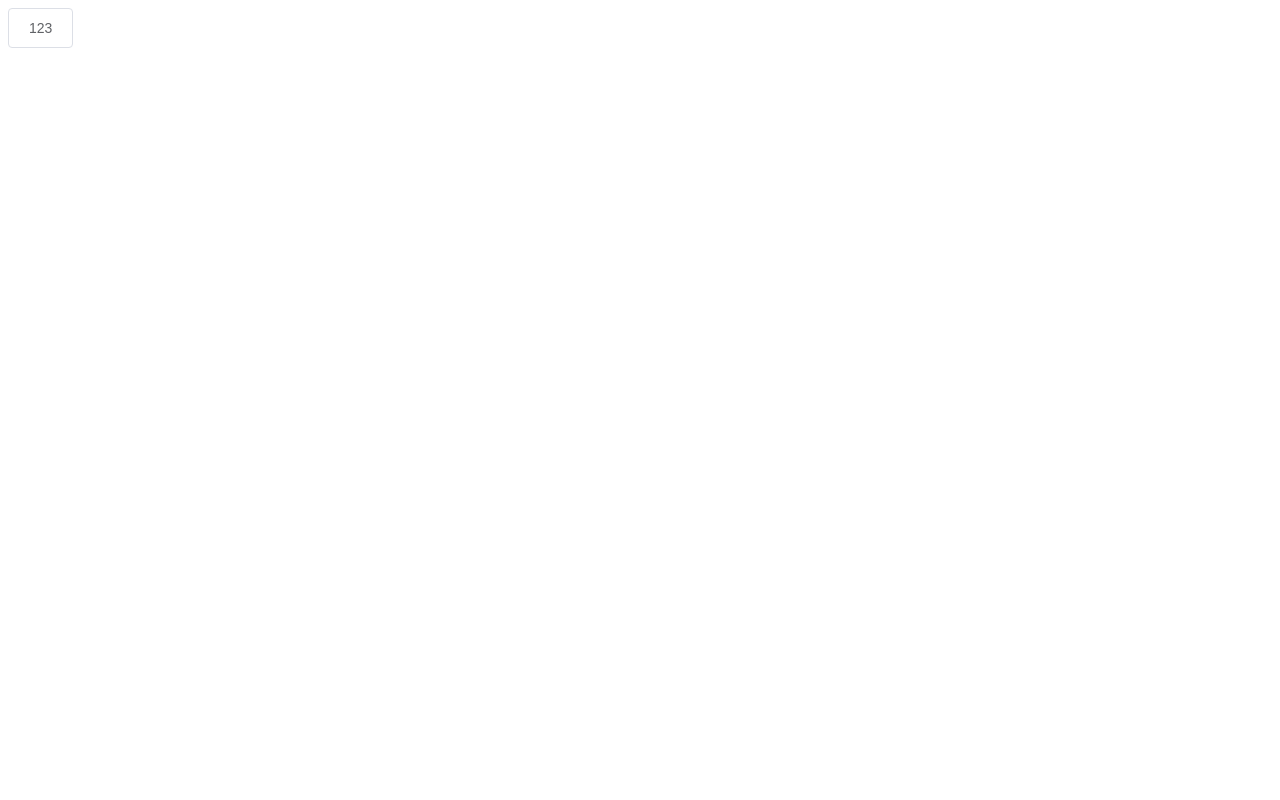
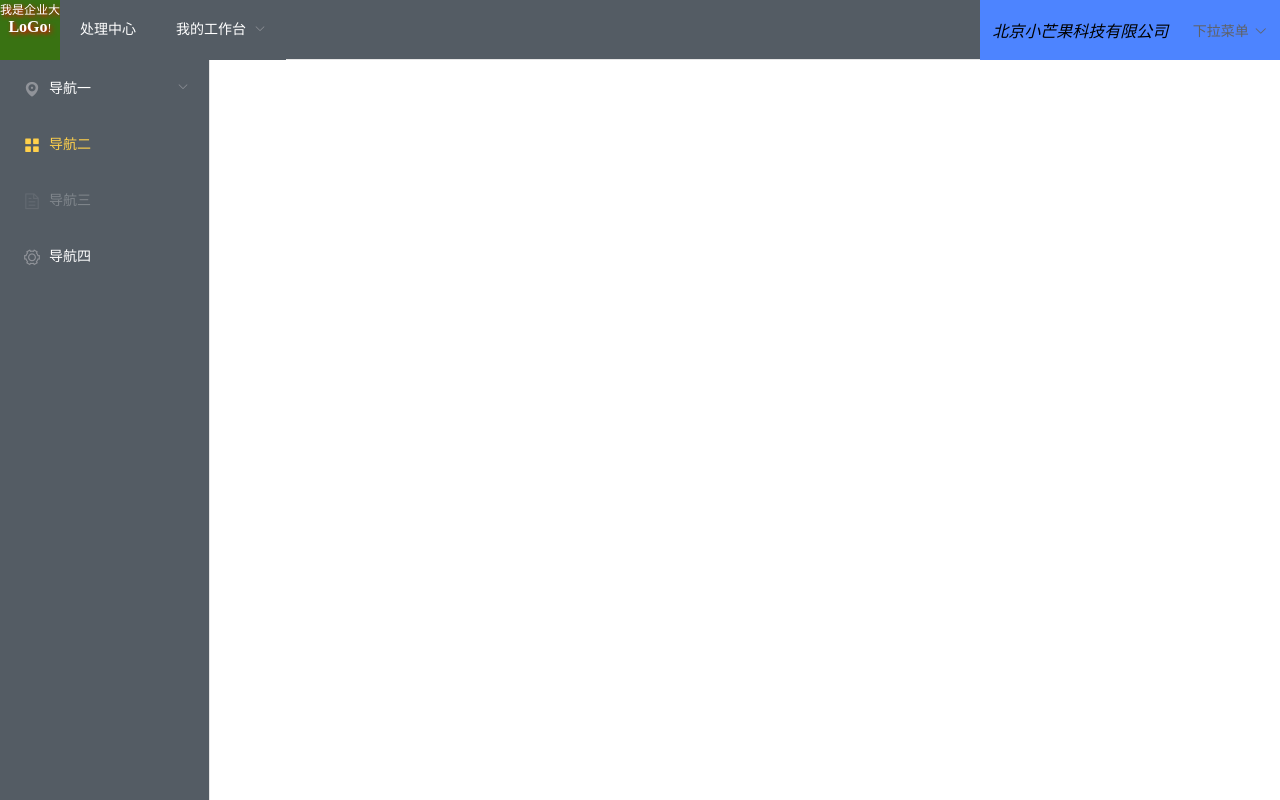
Before and after one commit to zakingwong/theWayOfMicroFrontend, a Vue app in the folder z-treasure/: page / in a window 1280 px wide. Built offline with nearby package versions, Linux system fonts and the light colour scheme.

Commit message:
feat: 完成部分页面

```diff
--- a/z-treasure/src/App.vue
+++ b/z-treasure/src/App.vue
@@ -1,5 +1,20 @@
 <template>
   <div id="app">
-    <el-button>123</el-button>
+    <router-view></router-view>
   </div>
 </template>
+<style lang="less">
+body {
+  padding: 0;
+  margin: 0;
+  position: absolute;
+  top: 0;
+  bottom: 0;
+  left: 0;
+  right: 0;
+  height: 100%;
+}
+#app {
+  height: 100%;
+}
+</style>
--- a/z-treasure/src/router/index.js
+++ b/z-treasure/src/router/index.js
@@ -3,7 +3,25 @@ import VueRouter from "vue-router";
 
 Vue.use(VueRouter);
 
-const routes = [];
+const loginC = {
+  path: "/login",
+  component: () => import("@/views/login/index"),
+};
+
+const contentRouter = [
+  {
+    path: "order",
+    component: () => import("@/views/order/index"),
+  },
+];
+
+const dashboardC = {
+  path: "/",
+  component: () => import("@/views/dashboard/index"),
+  children: [...contentRouter],
+};
+
+const routes = [loginC, dashboardC];
 
 const router = new VueRouter({
   routes,
--- /dev/null
+++ b/z-treasure/src/views/dashboard/headerNav.vue
@@ -0,0 +1,109 @@
+<template>
+  <div class="header-nav">
+    <div class="company-logo">
+      <span>我是企业大</span>
+      <b>LoGo</b>
+      <span>!</span>
+    </div>
+    <el-menu
+      :default-active="activeIdx"
+      class="header-menu"
+      mode="horizontal"
+      @select="handleSelect"
+      background-color="#545c64"
+      text-color="#fff"
+      active-text-color="#ffd04b"
+    >
+      <el-menu-item index="1">处理中心</el-menu-item>
+      <el-submenu index="2">
+        <template slot="title">我的工作台</template>
+        <el-menu-item index="2-1">选项1</el-menu-item>
+        <el-menu-item index="2-2">选项2</el-menu-item>
+        <el-menu-item index="2-3">选项3</el-menu-item>
+        <el-submenu index="2-4">
+          <template slot="title">选项4</template>
+          <el-menu-item index="2-4-1">选项1</el-menu-item>
+          <el-menu-item index="2-4-2">选项2</el-menu-item>
+          <el-menu-item index="2-4-3">选项3</el-menu-item>
+        </el-submenu>
+      </el-submenu>
+    </el-menu>
+    <div class="ops-area">
+      <div class="company-name">
+        <span class="cur-name">
+          <i>北</i>
+          <i>京</i>
+          <i>小</i>
+          <i>芒</i>
+          <i>果</i>
+          <i>科</i>
+          <i>技</i>
+          <i>有</i>
+          <i>限</i>
+          <i>公</i>
+          <i>司</i>
+        </span>
+      </div>
+      <div class="ops-buttons">
+        <el-dropdown>
+          <span class="el-dropdown-link">
+            下拉菜单<i class="el-icon-arrow-down el-icon--right"></i>
+          </span>
+          <el-dropdown-menu slot="dropdown">
+            <el-dropdown-item>企业信息</el-dropdown-item>
+            <el-dropdown-item>法人信息</el-dropdown-item>
+            <el-dropdown-item>退出登录</el-dropdown-item>
+          </el-dropdown-menu>
+        </el-dropdown>
+      </div>
+    </div>
+  </div>
+</template>
+<script>
+export default {
+  name: "headerNav",
+  data() {
+    return {
+      activeIdx: "0",
+    };
+  },
+  methods: {
+    handleSelect(key, keyPath) {
+      console.log(key, keyPath);
+    },
+  },
+};
+</script>
+<style lang="less">
+.header-nav {
+  display: flex;
+  flex-direction: row;
+  .company-logo {
+    width: 60px;
+    height: 60px;
+    text-align: center;
+    color: white;
+    text-shadow: 2px 2px 4px red;
+    background: #397212;
+    span {
+      font-size: 12px;
+    }
+  }
+  .header-menu {
+    flex: 1;
+  }
+  .ops-area {
+    width: 300px;
+    display: flex;
+    flex-direction: row;
+    align-items: center;
+    justify-content: space-around;
+    background-color: #4d84ff;
+    .cur-name {
+    }
+    .ops-buttons:hover {
+      cursor: pointer;
+    }
+  }
+}
+</style>
--- /dev/null
+++ b/z-treasure/src/views/dashboard/index.vue
@@ -0,0 +1,50 @@
+<template>
+  <div class="dashboard">
+    <headerNav class="top-part"></headerNav>
+    <div class="bottom-part">
+      <div class="side-bar-corver">
+        <sideBar></sideBar>
+      </div>
+      <div class="content">
+        <router-view></router-view>
+      </div>
+    </div>
+  </div>
+</template>
+<script>
+import headerNav from "./headerNav.vue";
+import sideBar from "./sidebar.vue";
+export default {
+  name: "DashboardPage",
+  components: {
+    sideBar,
+    headerNav,
+  },
+};
+</script>
+<style lang="less">
+.dashboard {
+  height: 100%;
+  display: flex;
+  flex-direction: column;
+  .top-part {
+    width: 100%;
+    height: 60px;
+  }
+  .bottom-part {
+    display: flex;
+    flex-direction: row;
+    flex: 1;
+    .side-bar-corver {
+      width: 210px;
+      height: 100%;
+      display: flex;
+      flex-direction: column;
+    }
+    .content {
+      flex: 1;
+      height: 100%;
+    }
+  }
+}
+</style>
--- /dev/null
+++ b/z-treasure/src/views/dashboard/sidebar.vue
@@ -0,0 +1,65 @@
+<template>
+  <div class="side-bar">
+    <el-menu
+      default-active="2"
+      class="side-bar-menu"
+      @open="handleOpen"
+      @close="handleClose"
+      background-color="#545c64"
+      text-color="#fff"
+      active-text-color="#ffd04b"
+    >
+      <el-submenu index="1">
+        <template slot="title">
+          <i class="el-icon-location"></i>
+          <span>导航一</span>
+        </template>
+        <el-menu-item-group>
+          <template slot="title">分组一</template>
+          <el-menu-item index="1-1">选项1</el-menu-item>
+          <el-menu-item index="1-2">选项2</el-menu-item>
+        </el-menu-item-group>
+        <el-menu-item-group title="分组2">
+          <el-menu-item index="1-3">选项3</el-menu-item>
+        </el-menu-item-group>
+        <el-submenu index="1-4">
+          <template slot="title">选项4</template>
+          <el-menu-item index="1-4-1">选项1</el-menu-item>
+        </el-submenu>
+      </el-submenu>
+      <el-menu-item index="2">
+        <i class="el-icon-menu"></i>
+        <span slot="title">导航二</span>
+      </el-menu-item>
+      <el-menu-item index="3" disabled>
+        <i class="el-icon-document"></i>
+        <span slot="title">导航三</span>
+      </el-menu-item>
+      <el-menu-item index="4">
+        <i class="el-icon-setting"></i>
+        <span slot="title">导航四</span>
+      </el-menu-item>
+    </el-menu>
+  </div>
+</template>
+<script>
+export default {
+  name: "sideBar",
+  methods: {
+    handleOpen(key, keyPath) {
+      console.log(key, keyPath);
+    },
+    handleClose(key, keyPath) {
+      console.log(key, keyPath);
+    },
+  },
+};
+</script>
+<style lang="less">
+.side-bar {
+  height: 100%;
+  .side-bar-menu {
+    height: 100%;
+  }
+}
+</style>
--- /dev/null
+++ b/z-treasure/src/views/login/index.vue
@@ -0,0 +1,67 @@
+<template>
+  <div class="login">
+    <div class="title-box">
+      <h3>Zaking's Treasure</h3>
+    </div>
+    <div class="form-content">
+      <el-form class="form-part" :model="form" label-width="80px">
+        <el-form-item label="账号">
+          <el-input v-model="form.username"></el-input>
+        </el-form-item>
+        <el-form-item label="密码">
+          <el-input
+            @keyup.enter.native="onSubmit"
+            show-password
+            v-model="form.password"
+          ></el-input>
+        </el-form-item>
+      </el-form>
+      <el-button type="primary" style="width: 120px" @click="onSubmit"
+        >登陆</el-button
+      >
+    </div>
+  </div>
+</template>
+<script>
+export default {
+  name: "LoginPage",
+  data() {
+    return {
+      form: {
+        username: "",
+        password: "",
+      },
+    };
+  },
+  methods: {
+    onSubmit() {
+      if (
+        this.form.username === "zaking" &&
+        this.form.password === "treasure"
+      ) {
+        this.$router.push("/");
+      } else {
+        this.$message.error("您输入的账号或密码有误！");
+      }
+    },
+  },
+};
+</script>
+<style lang="less">
+.login {
+  .title-box,
+  .form-content,
+  .form-part {
+    display: flex;
+    justify-content: center;
+    align-items: center;
+  }
+  .form-content,
+  .form-part {
+    flex-direction: column;
+  }
+  .form-part {
+    width: 400px;
+  }
+}
+</style>
--- /dev/null
+++ b/z-treasure/src/views/order/index.vue
@@ -0,0 +1,8 @@
+<template>
+  <div class="order">order</div>
+</template>
+<script>
+export default {
+  name: "orderList",
+};
+</script>
```
